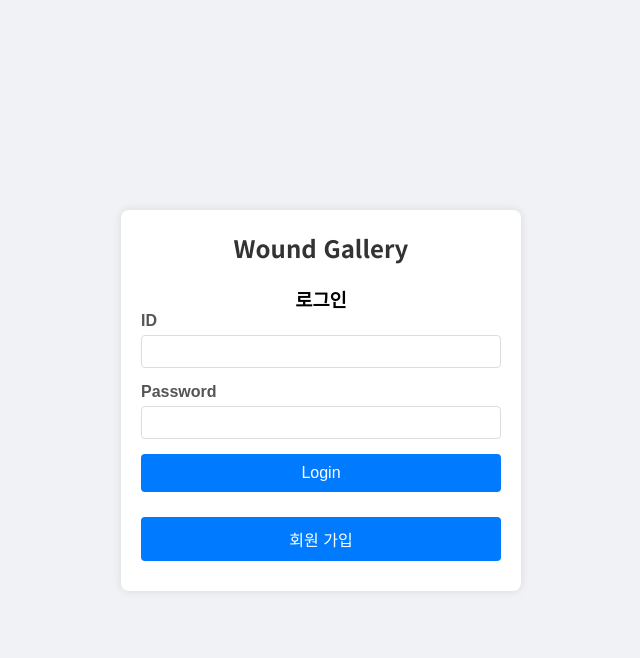
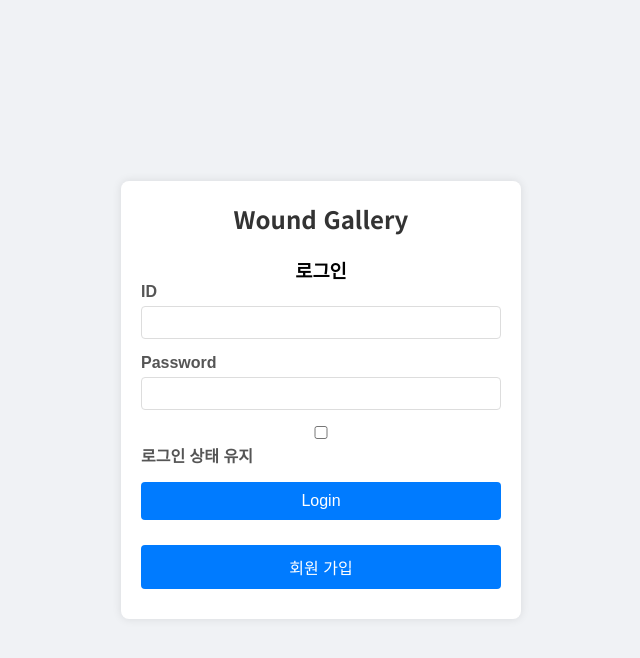
Before and after one commit to sensival/graduation_project, a Django app: page /gallery/login/ in a window 1280 px wide. Shown: the top 658 px of the page, without its empty margins (319-959 px from the left). Run offline with Django 5.2, Linux system fonts and the light colour scheme.

Commit message:
static 폴더 추가

```diff
--- a/mysite/gallery/views.py
+++ b/mysite/gallery/views.py
@@ -19,7 +19,18 @@ from django.contrib.auth import login
 
 ########### 로그인 ################
 class CustomLoginView(LoginView):
-    template_name = 'login.html'  # 로그인 페이지 템플릿 경로
+    template_name = 'login.html'
+
+    def form_valid(self, form):
+        remember_me = self.request.POST.get('remember_me')
+
+        # remember_me가 체크되어 있지 않다면 세션 만료 시간을 브라우저 세션 종료 시점으로 설정
+        if not remember_me:
+            self.request.session.set_expiry(0)  # 브라우저 종료 시 세션 만료
+        else:
+            self.request.session.set_expiry(1209600)  # 2주 동안 세션 유지
+
+        return super().form_valid(form) # 로그인 페이지 템플릿 경로
 
 ########### 가입 ################
 def signup_view(request):
--- a/mysite/templates/login.html
+++ b/mysite/templates/login.html
@@ -5,7 +5,8 @@
     <meta name="viewport" content="width=device-width, initial-scale=1.0">
     <title>로그인</title>
     <link rel="stylesheet" href="https://fonts.googleapis.com/css2?family=Noto+Sans+KR:wght@400;700&display=swap">
-    <link rel="icon" type="image/x-icon" href="./favicon.ico" />
+    {% load static %}
+    <link rel="icon" type="image/x-icon" href="{% static 'assets/favicon.ico' %}"  />
     <style>
         /* 기본 스타일 초기화 */
         * {
@@ -111,6 +112,10 @@
                 <label for="password">Password</label>
                 <input type="password" name="password" required>
             </div>
+            <div class="input-group">
+                <input type="checkbox" name="remember_me" id="remember_me">
+                <label for="remember_me">로그인 상태 유지</label>
+            </div>
             <button type="submit">Login</button>
         </form>
 
```
Also changed, not shown: mysite/mysite/settings.py (+10 -1 lines), mysite/static/assets/favicon.ico (added), mysite/templates/favicon.ico (deleted).
